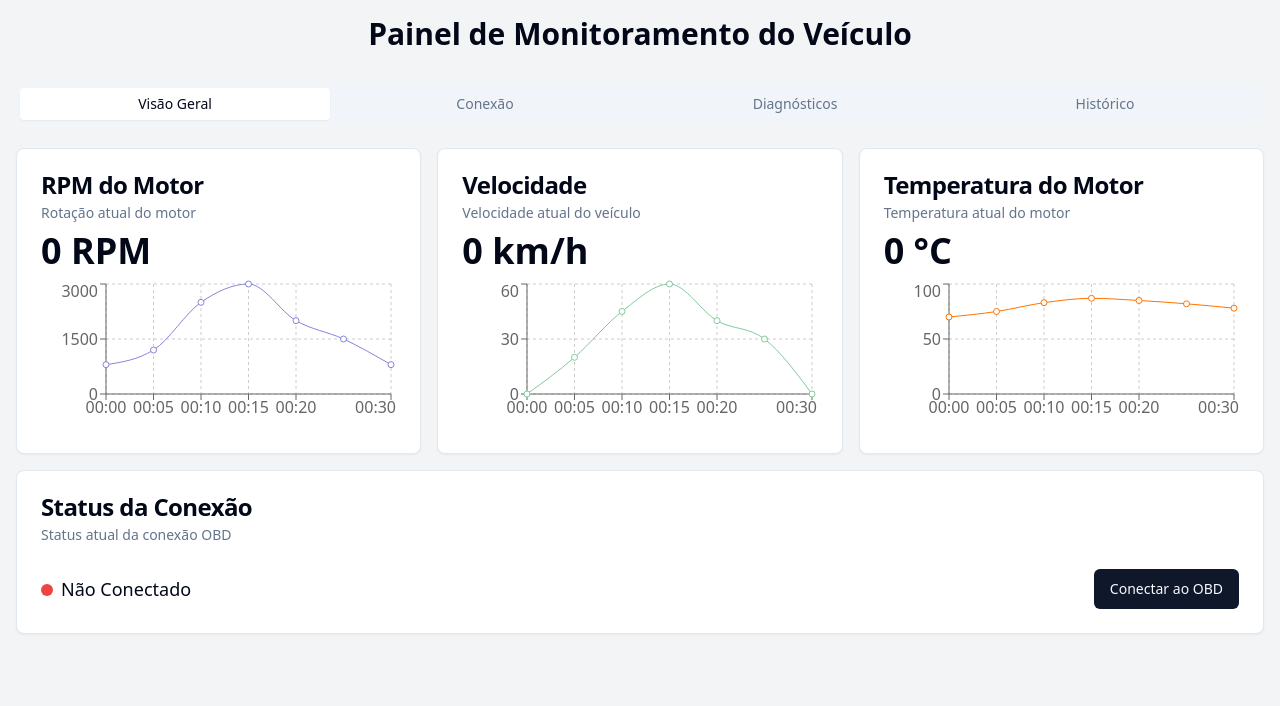
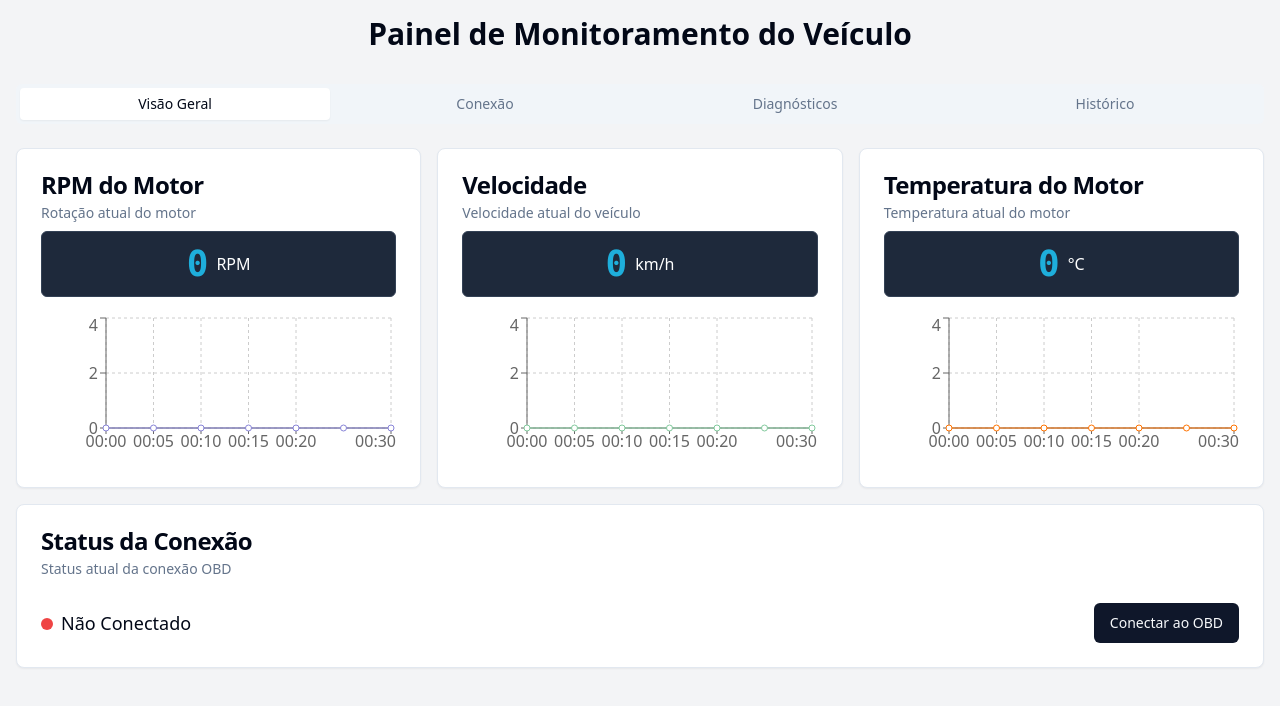
Before and after one commit to AleDiias/turbo-gauge-logger, a React (Vite) app: page / in a window 1280 px wide. Shown: the top 706 px of the page. Built offline with nearby package versions, Linux system fonts and the light colour scheme.

Commit message:
feat: Initialize overview data to zero
Initializes the overview data (RPM, speed, and temperature) to zero.
Adds digital display for the overview data.

```diff
--- a/src/components/Dashboard.tsx
+++ b/src/components/Dashboard.tsx
@@ -6,15 +6,16 @@ import { Button } from "@/components/ui/button";
 import { LineChart, Line, XAxis, YAxis, CartesianGrid, Tooltip, ResponsiveContainer } from 'recharts';
 import BluetoothManager from './BluetoothManager';
 import { supabase } from "@/integrations/supabase/client";
+import { DigitalDisplay } from './DigitalDisplay';
 
 const mockData = [
-  { time: '00:00', rpm: 800, speed: 0, temp: 70 },
-  { time: '00:05', rpm: 1200, speed: 20, temp: 75 },
-  { time: '00:10', rpm: 2500, speed: 45, temp: 83 },
-  { time: '00:15', rpm: 3000, speed: 60, temp: 87 },
-  { time: '00:20', rpm: 2000, speed: 40, temp: 85 },
-  { time: '00:25', rpm: 1500, speed: 30, temp: 82 },
-  { time: '00:30', rpm: 800, speed: 0, temp: 78 },
+  { time: '00:00', rpm: 0, speed: 0, temp: 0 },
+  { time: '00:05', rpm: 0, speed: 0, temp: 0 },
+  { time: '00:10', rpm: 0, speed: 0, temp: 0 },
+  { time: '00:15', rpm: 0, speed: 0, temp: 0 },
+  { time: '00:20', rpm: 0, speed: 0, temp: 0 },
+  { time: '00:25', rpm: 0, speed: 0, temp: 0 },
+  { time: '00:30', rpm: 0, speed: 0, temp: 0 },
 ];
 
 const Dashboard: React.FC = () => {
@@ -38,8 +39,8 @@ const Dashboard: React.FC = () => {
                 <CardDescription>Rotação atual do motor</CardDescription>
               </CardHeader>
               <CardContent>
-                <div className="text-4xl font-bold">0 RPM</div>
-                <div className="h-[150px] mt-2">
+                <DigitalDisplay value="0" unit="RPM" />
+                <div className="h-[150px] mt-4">
                   <ResponsiveContainer width="100%" height="100%">
                     <LineChart data={mockData}>
                       <CartesianGrid strokeDasharray="3 3" />
@@ -59,8 +60,8 @@ const Dashboard: React.FC = () => {
                 <CardDescription>Velocidade atual do veículo</CardDescription>
               </CardHeader>
               <CardContent>
-                <div className="text-4xl font-bold">0 km/h</div>
-                <div className="h-[150px] mt-2">
+                <DigitalDisplay value="0" unit="km/h" />
+                <div className="h-[150px] mt-4">
                   <ResponsiveContainer width="100%" height="100%">
                     <LineChart data={mockData}>
                       <CartesianGrid strokeDasharray="3 3" />
@@ -80,8 +81,8 @@ const Dashboard: React.FC = () => {
                 <CardDescription>Temperatura atual do motor</CardDescription>
               </CardHeader>
               <CardContent>
-                <div className="text-4xl font-bold">0 °C</div>
-                <div className="h-[150px] mt-2">
+                <DigitalDisplay value="0" unit="°C" />
+                <div className="h-[150px] mt-4">
                   <ResponsiveContainer width="100%" height="100%">
                     <LineChart data={mockData}>
                       <CartesianGrid strokeDasharray="3 3" />
--- /dev/null
+++ b/src/components/DigitalDisplay.tsx
@@ -0,0 +1,16 @@
+
+import React from 'react';
+
+interface DigitalDisplayProps {
+  value: string;
+  unit: string;
+}
+
+export const DigitalDisplay: React.FC<DigitalDisplayProps> = ({ value, unit }) => {
+  return (
+    <div className="bg-slate-800 border border-slate-700 rounded-md p-3 flex justify-center items-center">
+      <div className="font-mono text-4xl font-bold text-[#1EAEDB]">{value}</div>
+      <div className="ml-2 text-white font-medium">{unit}</div>
+    </div>
+  );
+};
```
